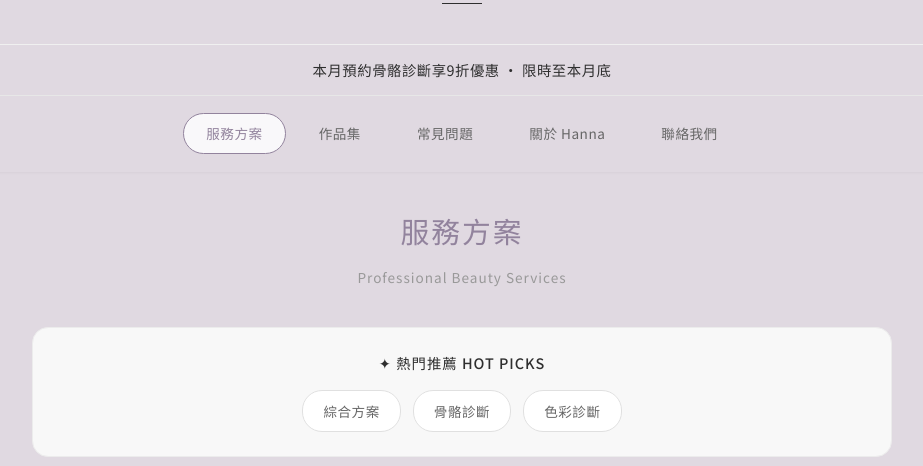
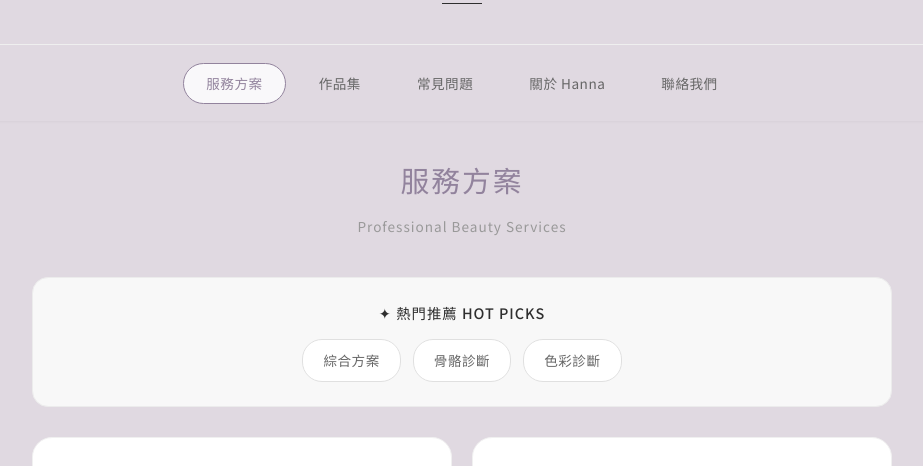
Before and after one commit to eva-su/HannaMakeUp, a plain HTML site: page index.html in a window 1280 px wide. Shown: the part 266-732 px from the top of the page, without its empty margins (178-1101 px from the left). Drawn offline with nearby package versions, Linux system fonts and the light colour scheme.

Commit message:
Update index.html
刪除促銷橫幅、縮小副標題寬度

```diff
--- a/index.html
+++ b/index.html
@@ -134,7 +134,7 @@
     .subtitle {
       font-size: 0.85rem;
       color: #888;
-      font-weight: 300;
+      font-weight: 200;
       margin-bottom: 6px;
       letter-spacing: 2px;
       text-transform: uppercase; /* 英文大寫 */
@@ -149,8 +149,8 @@
     }
 
     /* ==================== 促銷橫幅 ==================== */
-    .promo-banner {
-      background: #E0D9E1; /* 淡紫灰背景色 */
+    /* .promo-banner {
+      background: #E0D9E1;
       padding: 14px 20px;
       text-align: center;
       font-weight: 400;
@@ -158,7 +158,7 @@
       color: #2E2E2E;
       border-bottom: 1px solid #E8E8E8;
       letter-spacing: 0.5px;
-    }
+    } */
 
   /* ==================== 導航列 - 韓系簡約風 (滑動版) ==================== */
 
@@ -1153,9 +1153,9 @@
     </header>
 
     <!-- ==================== 促銷橫幅 ==================== -->
-    <div class="promo-banner" id="promo-banner">
+    <!-- <div class="promo-banner" id="promo-banner">
       本月預約骨骼診斷享9折優惠 · 限時至本月底
-    </div>
+    </div>  -->
 
     <!-- ==================== 導航列 ==================== -->
     <nav>
@@ -1699,9 +1699,9 @@
       subtitle.style.fontSize = `${baseSize * 0.85}px`;
 
       // 更新促銷橫幅
-      const promoBanner = document.getElementById('promo-banner');
-      promoBanner.textContent = cfg.promo_text || defaultConfig.promo_text;
-      promoBanner.style.fontSize = `${baseSize * 0.9}px`;
+      // const promoBanner = document.getElementById('promo-banner');
+      // promoBanner.textContent = cfg.promo_text || defaultConfig.promo_text;
+      // promoBanner.style.fontSize = `${baseSize * 0.9}px`;
 
       // 更新聯絡資訊
       document.getElementById('studio-address').textContent = cfg.address || defaultConfig.address;
```
